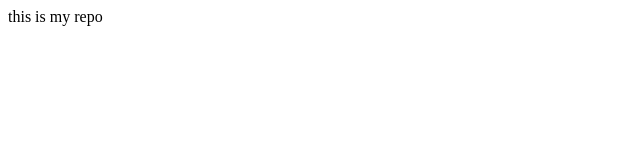
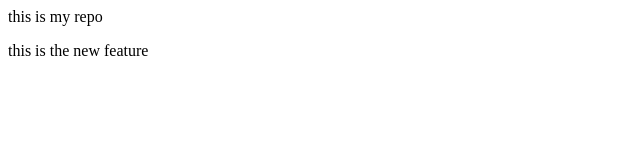
Before and after one commit to ketan0211/local-repo, a plain HTML site: page index.html in a window 1280 px wide. Shown: the whole page, without its empty margins (0-640 px from the left). Drawn offline with Linux system fonts and the light colour scheme.

Commit message:
add new feature

```diff
--- a/index.html
+++ b/index.html
@@ -1,2 +1,5 @@
 <p> this is my repo
 </p>
+<p>this is the new feature
+
+</p>
```
